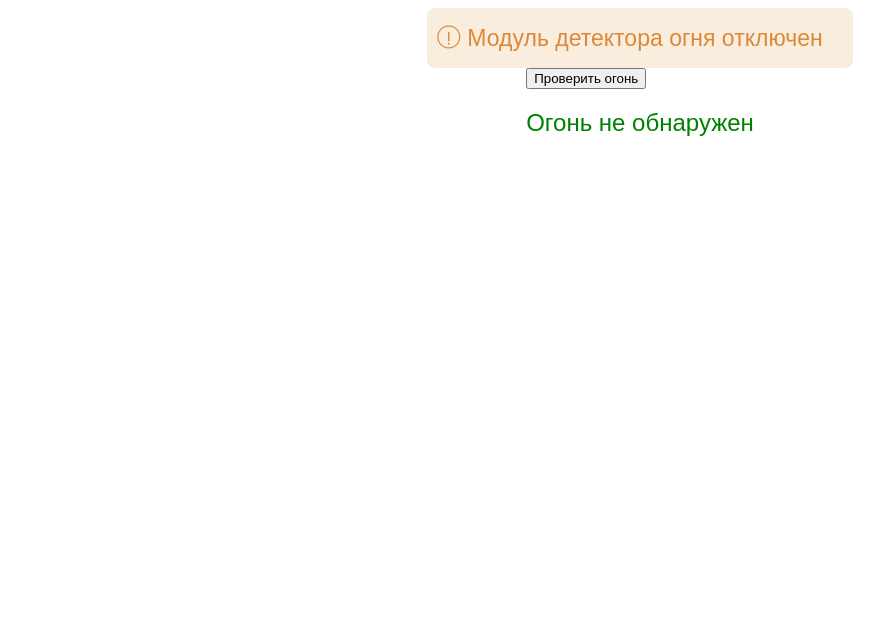
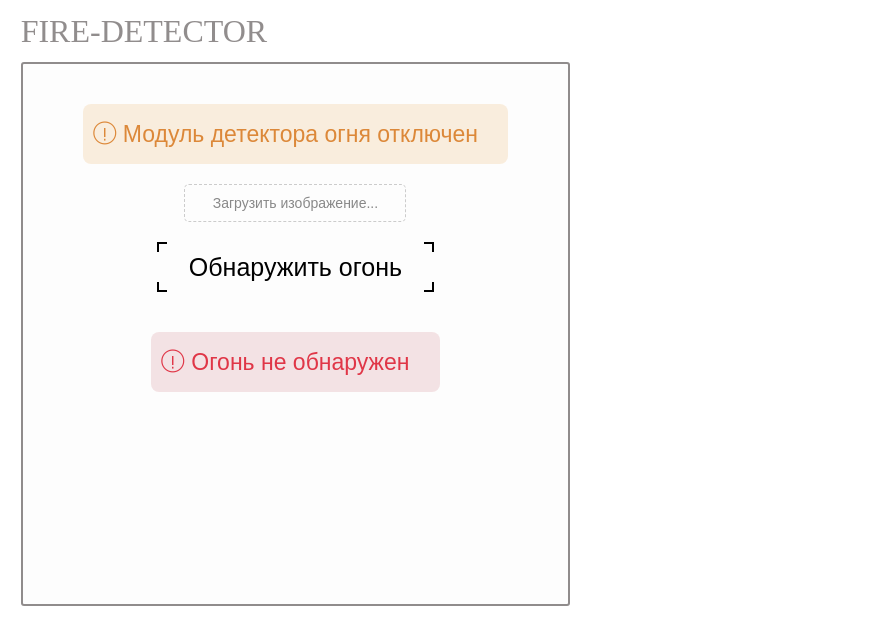
Before and after one commit to VyacheslavBogdanov/stream_face_recognize, a Vue app: page / in a window 1280 px wide. Shown: the top 644 px of the page, without its empty margins (0-895 px from the left). Built offline with nearby package versions, Linux system fonts and the light colour scheme; the HTML template or start-up script is replaced by a standard one.

Commit message:
fire-detector in process

```diff
--- a/src/App.vue
+++ b/src/App.vue
@@ -1,44 +1,34 @@
 <template>
+	<h1 class="title">FIRE-DETECTOR</h1>
 	<div id="app">
 		<Info />
-		<div class="app__main">
-			<!-- <FileUploaderComponent @file-selected="onFileSelected" />
-			<DetectionResultComponent :result="result" /> -->
-		</div>
-		<ButtonFireDetected />
-		<!-- <Informer /> -->
+		<FireDetection />
 	</div>
 </template>
 
 <script setup lang="ts">
 import Info from '@/components/CheckCorrect/Info.vue';
-// import FileUploaderComponent from '@/components/FileUploaderComponent/FileUploaderComponent.vue';
-// import DetectionResultComponent from '@/components/DetectionResultComponent/DetectionResultComponent.vue';
-// import Informer from '@/components/Informer/Informer.vue';
-import ButtonFireDetected from './components/FireDetection/ButtonFireDetected.vue';
+import FireDetection from '@/components/FireDetection/FireDetection.vue';
 </script>
 
 <style lang="scss" scoped>
 @import './styles/main.scss';
-
-h1 {
-	text-align: center;
-	padding-top: 2%;
-	padding-bottom: 1.5%;
-	color: rgba(100, 71, 14, 0.768);
+.title {
+	margin: 1%;
+	color: rgba(100, 95, 95, 0.711);
 }
 
 #app {
+	width: 40%;
+	height: 500px;
 	display: flex;
 	align-items: center;
 	flex-direction: column;
 	font-family: sans-serif;
-
-	&__main {
-		display: flex;
-		flex-direction: column;
-		align-items: center;
-		padding: 20px;
-	}
+	background-color: #fdfdfd;
+	margin: 1%;
+	padding: 20px;
+	border: 2px solid rgba(100, 95, 95, 0.711);
+	border-radius: 3px;
 }
 </style>
--- a/src/components/CheckCorrect/Info.vue
+++ b/src/components/CheckCorrect/Info.vue
@@ -37,6 +37,7 @@ const filteredMessageTypes = computed(() => {
 	font-size: 23px;
 	height: 40px;
 	opacity: 0.85;
+	margin: 20px 0;
 
 	&__icon {
 		display: flex;
--- a/src/components/CheckCorrect/useHealthCheck.ts
+++ b/src/components/CheckCorrect/useHealthCheck.ts
@@ -24,7 +24,7 @@ export function useHealthCheck() {
 
 	onMounted(() => {
 		checkHealth();
-		interval = setInterval(checkHealth, 5000);
+		interval = setInterval(checkHealth, 15000);
 	});
 
 	onUnmounted(() => {
--- a/src/components/FireDetection/DetectionResultComponent.vue
+++ /dev/null
@@ -1,33 +0,0 @@
-<template>
-	<div class="result" :class="resultClass">
-		{{ message }}
-	</div>
-</template>
-
-<script setup lang="ts">
-import { computed } from 'vue';
-
-const props = defineProps<{ result: null | { type: string } }>();
-
-const message = computed(() =>
-	props.result?.type === 'fire' ? 'Огонь обнаружен' : 'Огонь не обнаружен',
-);
-const resultClass = computed(() =>
-	props.result?.type === 'fire' ? 'result--fire' : 'result--no-fire',
-);
-</script>
-
-<style lang="scss" scoped>
-.result {
-	font-size: 24px;
-	font-weight: bold;
-
-	&--fire {
-		color: green;
-	}
-
-	&--no-fire {
-		color: red;
-	}
-}
-</style>
--- /dev/null
+++ b/src/components/FireDetection/FileUpload/FileUpload.vue
@@ -0,0 +1,70 @@
+<template>
+	<div class="upload" @dragover.prevent @drop.prevent>
+		<input class="upload__input" type="file" accept="image/*" @change="onFileChange" />
+		<span class="upload__text">
+			{{ fileName || 'Загрузить изображение...' }}
+		</span>
+	</div>
+</template>
+
+<script setup lang="ts">
+import { ref } from 'vue';
+
+const fileName = ref<string | null>(null);
+
+const onFileChange = (event: Event) => {
+	const input = event.target as HTMLInputElement;
+	if (input.files && input.files[0]) {
+		fileName.value = input.files[0].name;
+	} else {
+		fileName.value = null;
+	}
+};
+</script>
+
+<style scoped lang="scss">
+.upload {
+	width: 200px;
+	height: auto;
+	display: flex;
+	justify-content: center;
+	align-items: center;
+	padding: 10px;
+	border: 1px dashed #ccc;
+	border-radius: 5px;
+	background-color: #fdfdfd;
+	text-align: center;
+	transition:
+		border-color 0.3s ease,
+		background-color 0.3s ease;
+	position: relative;
+	cursor: pointer;
+
+	&:hover {
+		border-color: #6c63ff;
+	}
+
+	&:active {
+		border-color: #6c63ff;
+	}
+
+	&__input {
+		opacity: 0;
+		position: absolute;
+		width: 100%;
+		height: 100%;
+		cursor: pointer;
+	}
+
+	&__text {
+		font-size: 14px;
+		font-weight: 500;
+		color: #888;
+		pointer-events: none;
+		white-space: nowrap;
+		overflow: hidden;
+		text-overflow: ellipsis;
+		max-width: 90%;
+	}
+}
+</style>
--- a/src/components/FireDetection/ButtonFireDetected.vue
+++ b/src/components/FireDetection/FireDetection.vue
@@ -1,14 +1,16 @@
 <template>
-	<div>
-		<button @click="sendRequest">Проверить огонь</button>
-		<div class="result" :class="resultClass">
-			{{ message }}
-		</div>
+	<FileUpload />
+	<FireSearchBtn @sendRequest="sendRequest" />
+	<div :class="['result', resultClass]">
+		<div class="result__icon">ⓘ</div>
+		<span>{{ message }}</span>
 	</div>
 </template>
 
 <script setup lang="ts">
 import { ref, computed } from 'vue';
+import FireSearchBtn from './FireSearchBtn/FireSearchBtn.vue';
+import FileUpload from './FileUpload/FileUpload.vue';
 
 const result = ref<{ type: string } | null>(null);
 
@@ -60,32 +62,38 @@ const sendRequest = async () => {
 };
 </script>
 
-<style scoped>
+<style lang="scss" scoped>
+@import '../utils/variables.scss';
+
 .result {
-	font-size: 1.5em;
-	margin-top: 20px;
-}
+	position: relative;
+	display: flex;
+	align-items: center;
+	padding: 10px 30px 10px 40px;
+	border-radius: $border-radius;
+	max-width: fit-content;
+	word-wrap: break-word;
+	font-size: 23px;
+	height: 40px;
+	opacity: 0.85;
+	margin: 20px 0;
 
-.result--fire {
-	color: red;
-}
+	&__icon {
+		display: flex;
+		position: absolute;
+		transform: rotate(180deg);
+		left: 10px;
+		height: 30px;
+	}
 
-.result--no-fire {
-	color: green;
+	&--fire {
+		background-color: #e0fde7;
+		color: #2a9b44;
+	}
+
+	&--no-fire {
+		background-color: #f2dee0;
+		color: #db1428;
+	}
 }
 </style>
-
-<style scoped>
-.result {
-	font-size: 1.5em;
-	margin-top: 20px;
-}
-
-.result--fire {
-	color: red;
-}
-
-.result--no-fire {
-	color: green;
-}
-</style>
--- /dev/null
+++ b/src/components/FireDetection/FireSearchBtn/FireSearchBtn.vue
@@ -0,0 +1,75 @@
+<template>
+	<button class="fire-search" @click="emit('sendRequest')">
+		<span class="fire-search__name">Обнаружить огонь</span>
+	</button>
+</template>
+
+<script setup lang="ts">
+const emit = defineEmits<{
+	(event: 'sendRequest'): void;
+}>();
+</script>
+
+<style lang="scss" scoped>
+.fire-search {
+	position: relative;
+	height: 50px;
+	padding: 0 30px;
+	border: 2px solid #000;
+	background-color: #fdfdfd;
+	user-select: none;
+	white-space: nowrap;
+	transition: all 0.05s linear;
+	font-family: inherit;
+	margin: 20px 0;
+
+	&:before,
+	&:after {
+		content: '';
+		position: absolute;
+		background-color: #fdfdfd;
+		transition: all 0.2s linear;
+	}
+
+	&:before {
+		width: calc(100% + 6px);
+		height: calc(100% - 16px);
+		top: 8px;
+		left: -3px;
+	}
+
+	&:after {
+		width: calc(100% - 16px);
+		height: calc(100% + 6px);
+		top: -3px;
+		left: 8px;
+	}
+
+	&:hover {
+		cursor: pointer;
+		border-color: #c7451a;
+		color: #c7451a;
+
+		&:before {
+			height: calc(100% - 32px);
+			top: 16px;
+		}
+
+		&:after {
+			width: calc(100% - 32px);
+			left: 16px;
+		}
+	}
+
+	&:active {
+		transform: scale(0.97);
+	}
+
+	&__name {
+		font-size: 25px;
+		z-index: 3;
+		position: relative;
+		font-weight: 500;
+	}
+}
+</style>
--- a/src/main.ts
+++ b/src/main.ts
@@ -1,5 +1,3 @@
-// import './assets/main.css'
-
 import { createApp } from 'vue';
 import App from './App.vue';
 
```
Also changed, not shown: src/components/FireDetection/FileUploaderComponent.vue (deleted, +0 -27 lines).
